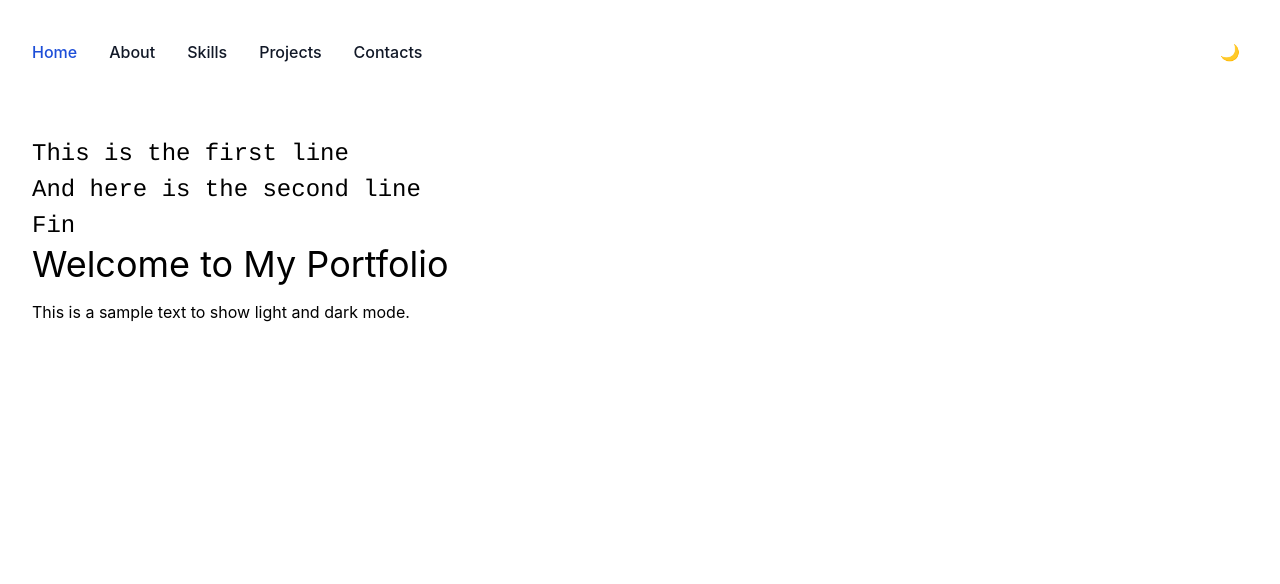
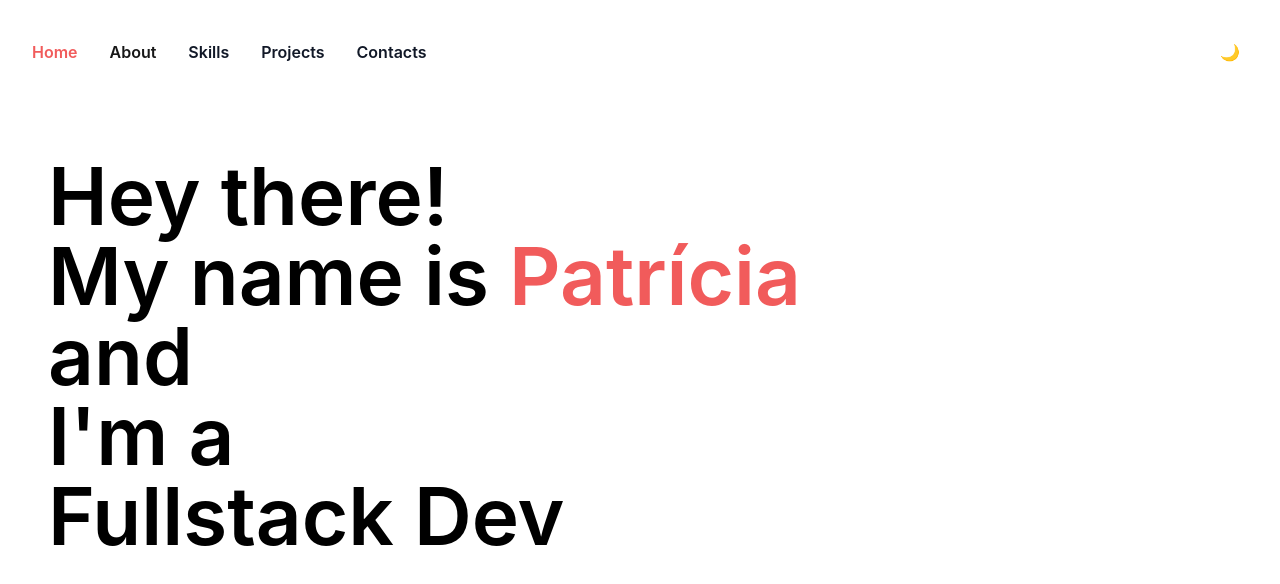
Before and after one commit to patr-silva/my-portfolio, a React (Create React App) app: page / in a window 1280 px wide. Shown: the top 584 px of the page. Built offline with nearby package versions, Linux system fonts and the light colour scheme.

Commit message:
styled home page

```diff
--- a/src/components/Header.tsx
+++ b/src/components/Header.tsx
@@ -6,13 +6,13 @@ const Header: React.FC = () => {
   const [menuOpen, setMenuOpen] = useState(false);
 
   return (
-    <header className='p-4 bg-white dark:bg-gray-800'>
-      <nav className='bg-white border-gray-200 dark:bg-gray-900'>
+    <header className='p-4 bg-white dark:bg-neutral-900'>
+      <nav className='bg-white border-neutral-700 dark:bg-neutral-900'>
         <div className='max-w-screen-xl flex flex-wrap items-center justify-between mx-auto p-4'>
           <button
             data-collapse-toggle='navbar-default'
             type='button'
-            className='inline-flex items-center p-2 w-10 h-10 justify-center text-sm text-gray-500 rounded-lg md:hidden hover:bg-gray-100 focus:outline-none focus:ring-2 focus:ring-gray-200 dark:text-gray-400 dark:hover:bg-gray-700 dark:focus:ring-gray-600'
+            className='inline-flex items-center p-2 w-10 h-10 justify-center text-sm text-neutral-500 rounded-lg md:hidden hover:bg-neutral-100 focus:outline-none focus:ring-2 focus:ring-gray-200 dark:text-neutral-400 dark:hover:bg-neutral-700 dark:focus:ring-neutral-600'
             aria-controls='navbar-default'
             aria-expanded='false'
             onClick={() =>
@@ -42,11 +42,11 @@ const Header: React.FC = () => {
             className={`${menuOpen ? "" : "hidden"} w-full md:block md:w-auto`}
             id='navbar-default'
           >
-            <ul className='font-medium flex flex-col p-4 md:p-0 mt-4 border border-gray-100 rounded-lg bg-gray-50 md:flex-row md:space-x-8 rtl:space-x-reverse md:mt-0 md:border-0 md:bg-white dark:bg-gray-800 md:dark:bg-gray-900 dark:border-gray-700'>
+            <ul className='font-medium inter-regular flex flex-col p-4 md:p-0 mt-4 border border-gray-100 rounded-lg bg-gray-10 md:flex-row md:space-x-8 rtl:space-x-reverse md:mt-0 md:border-0 md:bg-white dark:bg-neutral-800 md:dark:bg-neutral-900 dark:border-neutral-700'>
               <li>
                 <NavLink
                   to='/'
-                  className='block py-2 px-3 text-white bg-blue-700 rounded md:bg-transparent md:text-blue-700 md:p-0 dark:text-white md:dark:text-blue-500'
+                  className='block py-2 px-3 text-neutral-900 rounded md:bg-transparent md:text-red md:p-0 dark:text-white md:dark:text-red'
                   aria-current='page'
                 >
                   Home
@@ -55,7 +55,7 @@ const Header: React.FC = () => {
               <li>
                 <NavLink
                   to='/about'
-                  className='block py-2 px-3 text-gray-900 rounded hover:bg-gray-100 md:hover:bg-transparent md:border-0 md:hover:text-blue-700 md:p-0 dark:text-white md:dark:hover:text-blue-500 dark:hover:bg-gray-700 dark:hover:text-white md:dark:hover:bg-transparent'
+                  className='block py-2 px-3 text-neutral-900 rounded hover:bg-gray-100 md:hover:bg-transparent md:border-0 md:hover:text-red md:p-0 dark:text-white md:dark:hover:text-red dark:hover:bg-neutral-700 dark:hover:text-white md:dark:hover:bg-transparent'
                 >
                   About
                 </NavLink>
@@ -63,7 +63,7 @@ const Header: React.FC = () => {
               <li>
                 <NavLink
                   to='/skills'
-                  className='block py-2 px-3 text-gray-900 rounded hover:bg-gray-100 md:hover:bg-transparent md:border-0 md:hover:text-blue-700 md:p-0 dark:text-white md:dark:hover:text-blue-500 dark:hover:bg-gray-700 dark:hover:text-white md:dark:hover:bg-transparent'
+                  className='block py-2 px-3 text-gray-900 rounded hover:bg-gray-100 md:hover:bg-transparent md:border-0 md:hover:text-red md:p-0 dark:text-white md:dark:hover:text-red dark:hover:bg-neutral-700 dark:hover:text-white md:dark:hover:bg-transparent'
                 >
                   Skills
                 </NavLink>
@@ -71,7 +71,7 @@ const Header: React.FC = () => {
               <li>
                 <NavLink
                   to='/projects'
-                  className='block py-2 px-3 text-gray-900 rounded hover:bg-gray-100 md:hover:bg-transparent md:border-0 md:hover:text-blue-700 md:p-0 dark:text-white md:dark:hover:text-blue-500 dark:hover:bg-gray-700 dark:hover:text-white md:dark:hover:bg-transparent'
+                  className='block py-2 px-3 text-gray-900 rounded hover:bg-gray-100 md:hover:bg-transparent md:border-0 md:hover:text-red md:p-0 dark:text-white md:dark:hover:text-red dark:hover:bg-neutral-700 dark:hover:text-white md:dark:hover:bg-transparent'
                 >
                   Projects
                 </NavLink>
@@ -79,14 +79,14 @@ const Header: React.FC = () => {
               <li>
                 <NavLink
                   to='/contacts'
-                  className='block py-2 px-3 text-gray-900 rounded hover:bg-gray-100 md:hover:bg-transparent md:border-0 md:hover:text-blue-700 md:p-0 dark:text-white md:dark:hover:text-blue-500 dark:hover:bg-gray-700 dark:hover:text-white md:dark:hover:bg-transparent'
+                  className='block py-2 px-3 text-gray-900 rounded hover:bg-gray-100 md:hover:bg-transparent md:border-0 md:hover:text-red md:p-0 dark:text-white md:dark:hover:text-red dark:hover:bg-neutral-700 dark:hover:text-white md:dark:hover:bg-transparent'
                 >
                   Contacts
                 </NavLink>
               </li>
             </ul>
           </div>
-          <ThemeToggle menuOpen={menuOpen}/>
+          <ThemeToggle menuOpen={menuOpen} />
         </div>
       </nav>
     </header>
--- a/src/components/Layout.tsx
+++ b/src/components/Layout.tsx
@@ -4,7 +4,7 @@ import { Outlet } from "react-router-dom";
 
 const Layout: React.FC = () => {
   return (
-    <div className='min-h-screen flex flex-col'>
+    <div className='min-h-screen flex flex-col dark:bg-neutral-900'>
       <Header />
       <main className='flex-1 p-4'>
         <Outlet />
--- a/src/components/Typewriter.css
+++ b/src/components/Typewriter.css
@@ -1,19 +1,4 @@
-/* Typewriter.css */
-
 .typewriter {
-  font-size: 1.5em;
-  font-family: 'Courier', monospace;
+  font-size: 5em;
   overflow: hidden;
-  border-right: 0.15em solid;
-  animation: blink-caret 0.75s step-end infinite;
 }
-
-/* Blinking caret animation */
-@keyframes blink-caret {
-  from, to {
-    border-color: transparent;
-  }
-  50% {
-    border-color: black;
-  }
-}
--- a/src/components/Typewriter.tsx
+++ b/src/components/Typewriter.tsx
@@ -10,7 +10,7 @@ interface TypewriterProps {
 const Typewriter: React.FC<TypewriterProps> = ({
   text,
   speed = 100,
-  highlightColor = "red",
+  highlightColor = "#F15B5B",
 }) => {
   const [displayedText, setDisplayedText] = useState<string[]>([]);
   const [currentLineIndex, setCurrentLineIndex] = useState(0);
@@ -40,20 +40,25 @@ const Typewriter: React.FC<TypewriterProps> = ({
   }, [currentCharIndex, currentLineIndex, text, speed]);
 
   return (
-    <div className='typewriter'>
+    <div className='typewriter inter-regular'>
       {displayedText.map((line, index) => {
-        const isLastLine = index === text.length - 1;
-        const isLastWord = isLastLine && line === text[text.length - 1];
         return (
           <div key={index} style={{ whiteSpace: "pre-wrap" }}>
             {line.split(" ").map((word, wordIndex) => {
-              const isLastWordInLine =
-                isLastWord && wordIndex === line.split(" ").length - 1;
+              const cleanedWord = word
+                .replace(/[.,/#!$%^&*;:{}=\-_`~()]/g, "")
+                .trim();
+
+              const isHighlighted =
+                cleanedWord === "FullStack" ||
+                cleanedWord === "Developer" ||
+                cleanedWord === "Patrícia";
+
               return (
                 <span
                   key={wordIndex}
                   style={
-                    isLastWordInLine ? { color: highlightColor } : undefined
+                    isHighlighted ? { color: `${highlightColor}` } : undefined
                   }
                 >
                   {word + " "}
--- a/src/pages/Home.tsx
+++ b/src/pages/Home.tsx
@@ -3,18 +3,18 @@ import Typewriter from "../components/Typewriter";
 
 const Home: React.FC = () => {
   return (
-    <div className='bg-white dark:bg-gray-900 text-black dark:text-white min-h-screen p-4'>
+    <div className='bg-white dark:bg-neutral-900 text-black dark:text-white min-h-screen px-8 py-9'>
       <Typewriter
         text={[
-          "This is the first line",
-          "And here is the second line",
-          "Finally, this is the last word",
+          "Hey there!",
+          "My name is Patrícia",
+          "and",
+          "I'm a",
+          "Fullstack Developer!",
         ]}
         speed={100}
-        highlightColor='red'
+        highlightColor='#f15b5b'
       />
-      <h1 className='text-4xl'>Welcome to My Portfolio</h1>
-      <p className='mt-4'>This is a sample text to show light and dark mode.</p>
     </div>
   );
 };
--- a/src/styles/index.css
+++ b/src/styles/index.css
@@ -2,16 +2,27 @@
 @tailwind components;
 @tailwind utilities;
 
+@import url("https://fonts.googleapis.com/css2?family=Inter:ital,opsz,wght@0,14..32,100..900;1,14..32,100..900&display=swap");
+
 body {
   margin: 0;
-  font-family: -apple-system, BlinkMacSystemFont, 'Segoe UI', 'Roboto', 'Oxygen',
-    'Ubuntu', 'Cantarell', 'Fira Sans', 'Droid Sans', 'Helvetica Neue',
-    sans-serif;
   -webkit-font-smoothing: antialiased;
   -moz-osx-font-smoothing: grayscale;
 }
 
 code {
-  font-family: source-code-pro, Menlo, Monaco, Consolas, 'Courier New',
+  font-family: source-code-pro, Menlo, Monaco, Consolas, "Courier New",
     monospace;
 }
+
+.inter-regular {
+  font-family: "Inter", sans-serif;
+  font-optical-sizing: auto;
+  font-weight: 600;
+  font-style: normal;
+  line-height: 1em;
+}
+
+.black-font {
+  color: #1d2134;
+}
--- a/tailwind.config.js
+++ b/tailwind.config.js
@@ -3,7 +3,11 @@ module.exports = {
   content: ["./src/**/*.{js,jsx,ts,tsx}"],
   darkMode: "class",
   theme: {
-    extend: {},
+    extend: {
+      colors: {
+        red: "#f15b5b",
+      },
+    },
   },
   plugins: [],
 };
```
